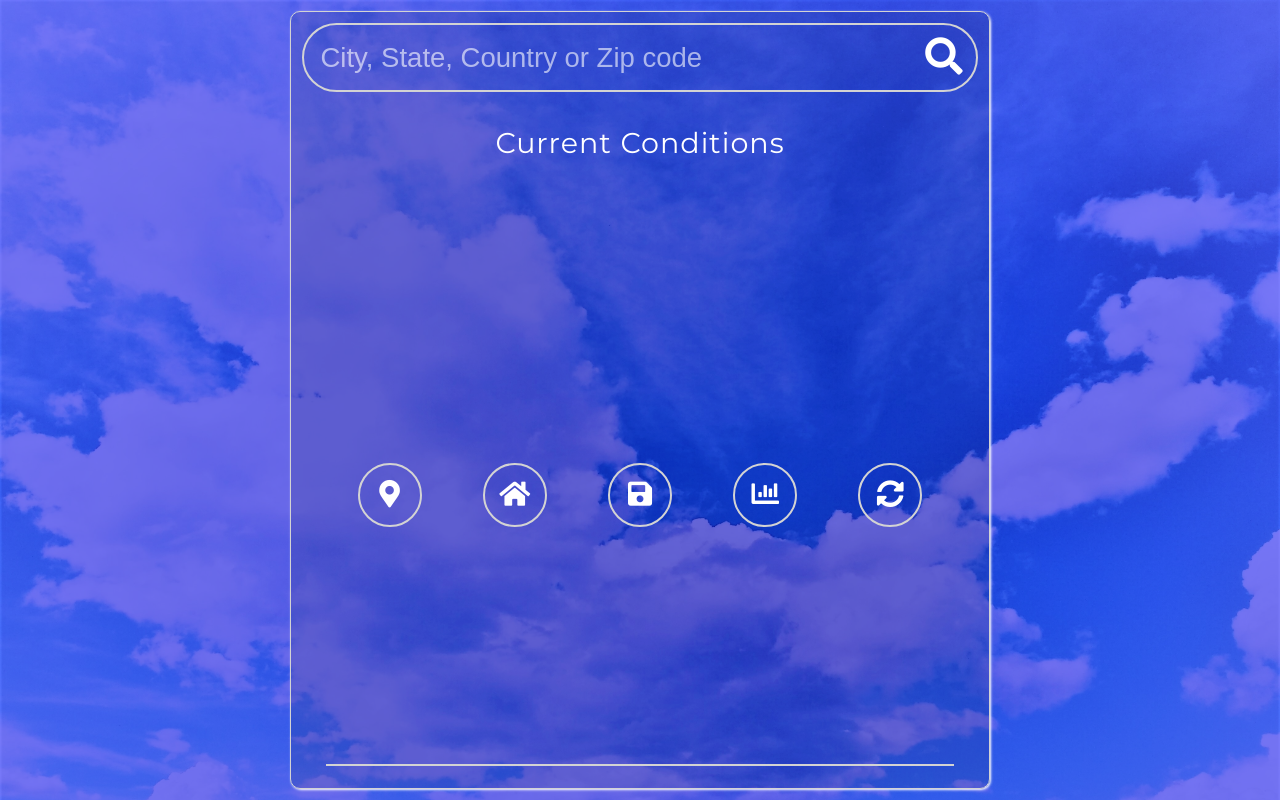
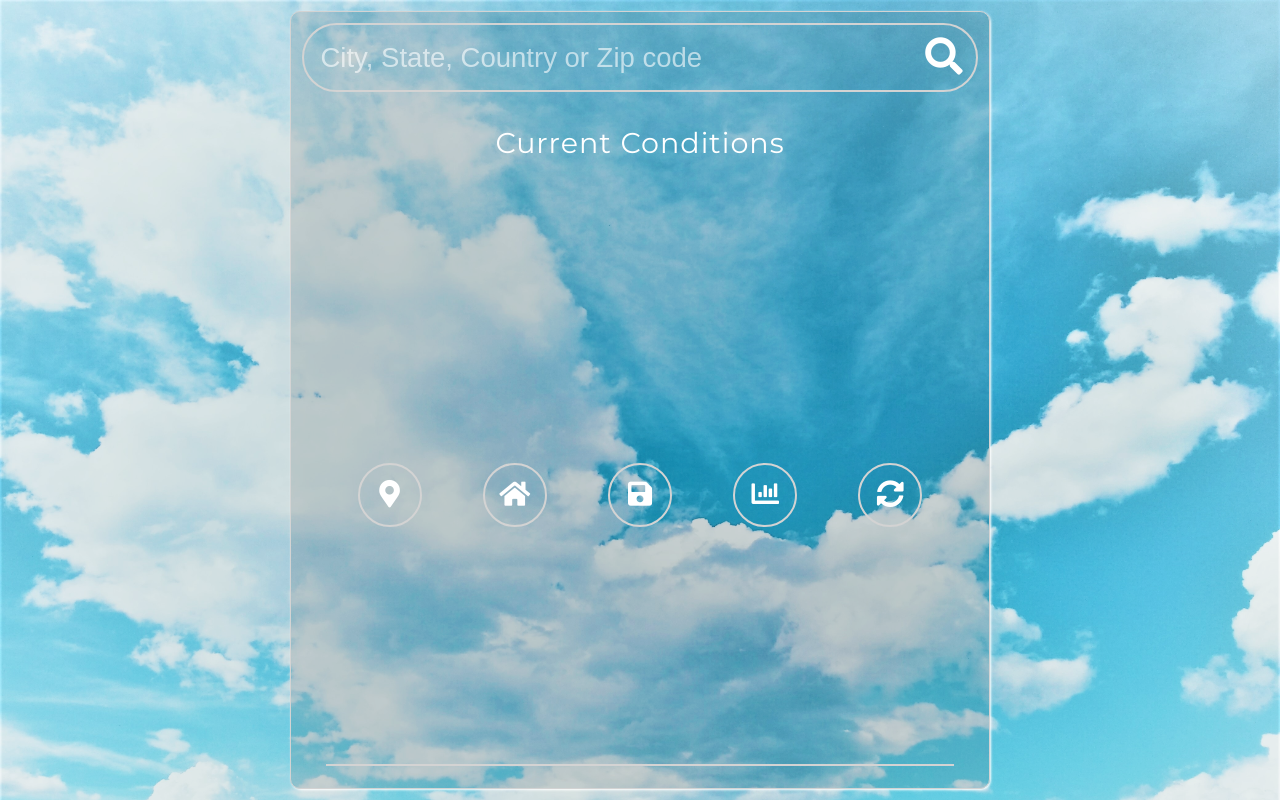
Before and after one commit to melburne/weather-app, a website with bundled scripts: page dist/index.html in a window 1280 px wide. Built offline with nearby package versions, Linux system fonts and the light colour scheme; no server answers.

Commit message:
Change background color

```diff
--- a/scss/abstracts/_colors.scss
+++ b/scss/abstracts/_colors.scss
@@ -1,5 +1,6 @@
 $font-color: #fff;
-$background-color: rgba(0, 0, 255, 0.5);
+// $background-color: rgba(0, 0, 255, 0.5);
+$background-color: rgba(129, 206, 209, 0.5);
 $fog-color: darkslategray;
 $night-color: rgba(204, 0, 102, 0.5);
 $mask-color: rgba(0, 0, 0, 0.1);
```
Also changed, not shown: dist/css/main.min.css, 1 other file.
